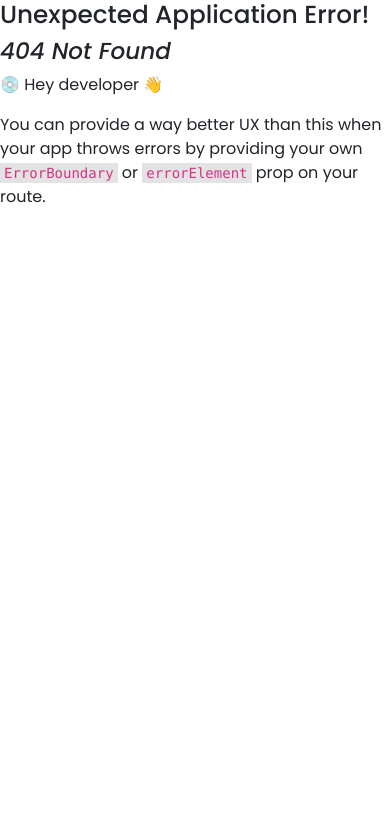
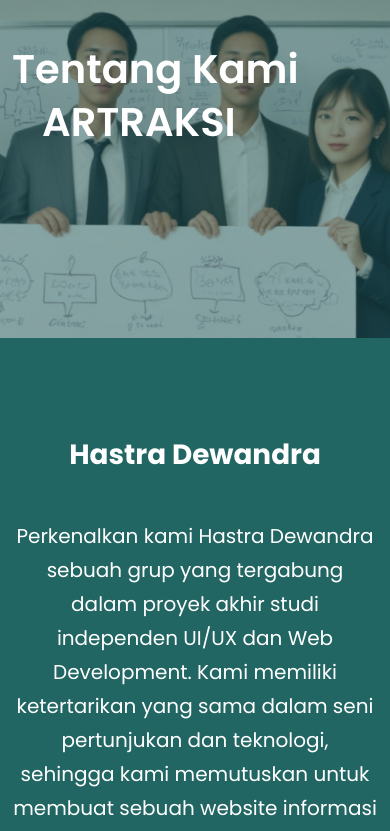
Before and after one commit to odeardika/Artraksi, a React (Vite) app in the folder client/: page /routes/tentangkami in a window 390 px wide. Before the commit this address had no page. Shown: the top 831 px of the page. Built offline with nearby package versions, Linux system fonts and the light colour scheme.

Commit message:
page tentang kami

```diff
--- a/client/src/main.jsx
+++ b/client/src/main.jsx
@@ -10,6 +10,7 @@ import ComunityPage from "./routes/ComunityPage.jsx";
 import BlogPage from "./routes/BlogPage.jsx";
 import ArticlePage from "./routes/ArticlePage.jsx";
 import Calender from "./routes/Calender.jsx";
+import TentangKamiPage from "./routes/tentangkami/TentangKamiPage.jsx";
 
 
 import './dist/css/main.css'
@@ -51,8 +52,8 @@ const router = createBrowserRouter([
     element: <FooterComponent />,
   },
   {
-    path: "/tentang_kami",
-    element: <h1>Tentang Kami</h1>
+    path: "/routes/tentangkami",
+    element: <TentangKamiPage />
   }
 ]);
 
--- /dev/null
+++ b/client/src/routes/tentangkami/TentangKamiPage.jsx
@@ -0,0 +1,62 @@
+import { Container, Row, Col } from "react-bootstrap";
+import "./main.css"
+
+
+
+function TentangKamiPage() {
+  return (
+    <div className="tentangpage">
+    <div className="hero  ">
+       <Container>
+        <Row>
+            <Col className="text-white">
+                <h1 className="">Tentang Kami <br/> <span className="highlight">ARTRAKSI</span></h1>
+            </Col>
+        </Row>
+       </Container>
+    </div>
+
+    <div className="hastra w-100 min-vh-75">
+      <Container>
+        <Row>
+          <Col className="text-center">
+          <h1 className=" fw-bold">Hastra Dewandra</h1>
+          <p>Perkenalkan kami Hastra Dewandra sebuah grup yang tergabung dalam proyek akhir studi independen UI/UX dan Web Development. Kami memiliki ketertarikan yang sama dalam seni pertunjukan dan teknologi, sehingga kami memutuskan untuk membuat sebuah website informasi mengenai seni pertunjukan di Yogyakarta sebagai projek massive kami.</p>
+          </Col>
+        </Row>
+      </Container>\
+    </div>
+
+
+      <div className="filosofi w-100 min-vh-75">
+        <Container>
+          <Row>
+            <Col className=" text-center">
+            <h1 className="fw-bold">Filosofi</h1>
+            <p>Nama Hastradewa dapat diartikan sebagai lima pemuda yang memiliki kekuatan keterampilan dewa. Filosofi tim Hastradewa terinspirasi dari arti namanya. Lima anggota tim ini, layaknya lima dewa, memiliki kekuatan dan keterampilan yang unik dan luar biasa. Kekuatan dan keterampilan ini mereka gabungkan untuk mencapai tujuan bersama, yaitu menciptakan sesuatu yang luar biasa.</p>
+            </Col>
+          </Row>
+        </Container>
+      </div>
+      <div className="tujuan w-100 min-vh-75">
+        <Container>
+          <Row>
+            <Col className="text-center">
+            <h1 className="fw-bold">Tujuan</h1>
+            <p>Menyediakan platform yang komprehensif dan mudah digunakan bagi para pecinta seni pertunjukan di Yogyakarta untuk menemukan informasi tentang berbagai pertunjukan, acara, dan komunitas seni yang ada di Yogyakarta. Website ini juga bertujuan untuk mempromosikan seni pertunjukan Yogyakarta kepada masyarakat luas dan meningkatkan apresiasi masyarakat terhadap seni pertunjukan.</p>
+            </Col>
+          </Row>
+        </Container>
+      </div>
+
+
+
+
+
+
+
+    </div>
+  )
+}
+
+export default TentangKamiPage
--- /dev/null
+++ b/client/src/routes/tentangkami/main.css
@@ -0,0 +1,171 @@
+/* STYLE HERO IMG */
+.tentangpage .hero {
+    background-image: url("../../assets/tentang_kami.jpg");
+    background-size: cover;
+    background-position: center;
+    background-repeat: no-repeat;
+    padding-top: 200px;
+    min-height: 100vh; /* Tinggi minimum 100vh */
+}
+
+.tentangpage .hero h1 {
+    font-size: 90px;
+    font-weight: 600;
+    line-height: 1.2;
+}
+
+.tentangpage .hero h1 .highlight {
+    font-size: 100px;
+    margin-left: 80px;
+    position: relative;
+    top: 20px; /* Geser sedikit ke bawah */
+}
+
+/* Media Queries untuk Responsivitas */
+@media screen and (max-width: 992px) {
+    .tentangpage .hero {
+        background-size: cover; /* Pastikan gambar tidak terpotong */
+        padding-top: 0; /* Hapus padding atas */
+        padding-bottom: 0; /* Hapus padding bawah */
+        min-height: 58vh; /* Ubah tinggi minimum elemen hero */
+
+    }
+
+    .tentangpage .hero h1 {
+        font-size: 70px;
+        padding-top: 150px;
+    }
+
+    .tentangpage .hero h1 .highlight {
+        font-size: 80px;
+        margin-left: 50px;
+        top: 15px;
+    }
+}
+
+@media screen and (max-width: 768px) {
+    .tentangpage .hero {
+        background-size: cover; /* Pastikan gambar tidak terpotong */
+        padding-top: 0; /* Hapus padding atas */
+        padding-bottom: 0; /* Hapus padding bawah */
+
+        min-height: 45vh; /* Ubah tinggi minimum elemen hero */
+    }
+
+    .tentangpage .hero h1 {
+        font-size: 50px;
+        padding-top: 50px;
+    }
+
+    .tentangpage .hero h1 .highlight {
+        font-size: 50px;
+        margin-left: 40px;
+        top: 10px;
+    }
+}
+
+@media screen and (max-width: 576px) {
+    .tentangpage .hero {
+        background-size: cover; /* Pastikan gambar tidak terpotong */
+        padding-top: 0; /* Hapus padding atas */
+        padding-bottom: 0; /* Hapus padding bawah */
+
+        min-height: 40vh; /* Rendahkan tinggi minimum elemen hero lebih lanjut */
+    }
+
+    .tentangpage .hero h1 {
+        font-size: 40px;
+        padding-top: 45px;
+    }
+
+    .tentangpage .hero h1 .highlight {
+        font-size: 40px;
+        margin-left: 30px;
+        top: 5px;
+    }
+}
+
+@media screen and (max-width: 375px) {
+    .tentangpage .hero {
+        background-size: cover; /* Pastikan gambar tidak terpotong */
+        padding-top: 0; /* Hapus padding atas */
+        padding-bottom: 0; /* Hapus padding bawah */
+        height: 30vh; /* Rendahkan tinggi elemen hero lebih lanjut */
+        min-height: 30vh; /* Rendahkan tinggi minimum elemen hero lebih lanjut */
+    }
+
+    .tentangpage .hero h1 {
+        font-size: 35px;
+    }
+
+    .tentangpage .hero h1 .highlight {
+        font-size: 35px;
+        margin-left: 20px;
+        top: 0;
+    }
+}
+/* STYLE HERO IMG END */
+
+
+
+/* STYLE HASTRA DEWANDRA PAGE */
+.tentangpage .hastra{
+    background:#226663;
+    padding-bottom: 100px;
+    padding-top: 100px;
+}
+
+.tentangpage .hastra h1{
+    color: #fff;
+}
+
+.tentangpage .hastra p{
+    color: #fff;
+    padding-top: 40px;
+    line-height: 1.7;
+}
+
+
+
+/* STYLE HASTRA DEWANDRA PAGE END */
+
+
+/* STYLE FILOSOFI PAGE */
+.tentangpage .filosofi{
+    background: #fff;
+    padding-bottom: 100px;
+    padding-top: 100px;
+}
+
+.tentangpage .filosofi h1{
+    color: #47807D;
+}
+
+
+.tentangpage .filosofi p{
+    padding-top: 40px;
+    line-height: 1.7;
+    color: #284F4D;
+}
+
+
+/* STYLE FILOSOFI PAGE END */
+
+/* STYLE TUJUAN PAGE */
+.tentangpage .tujuan{
+    background:#fff;
+    padding-bottom: 100px;
+    padding-top: 100px;
+}
+
+.tentangpage .tujuan h1{
+    color: #47807D;
+}
+
+.tentangpage .tujuan p{
+    padding-top: 40px;
+    line-height: 1.7;
+    color: #284F4D;
+}
+
+/* STYLE TUJUAN PAGE END */
```
Also changed, not shown: client/src/assets/tentang_kami.jpg (added).
